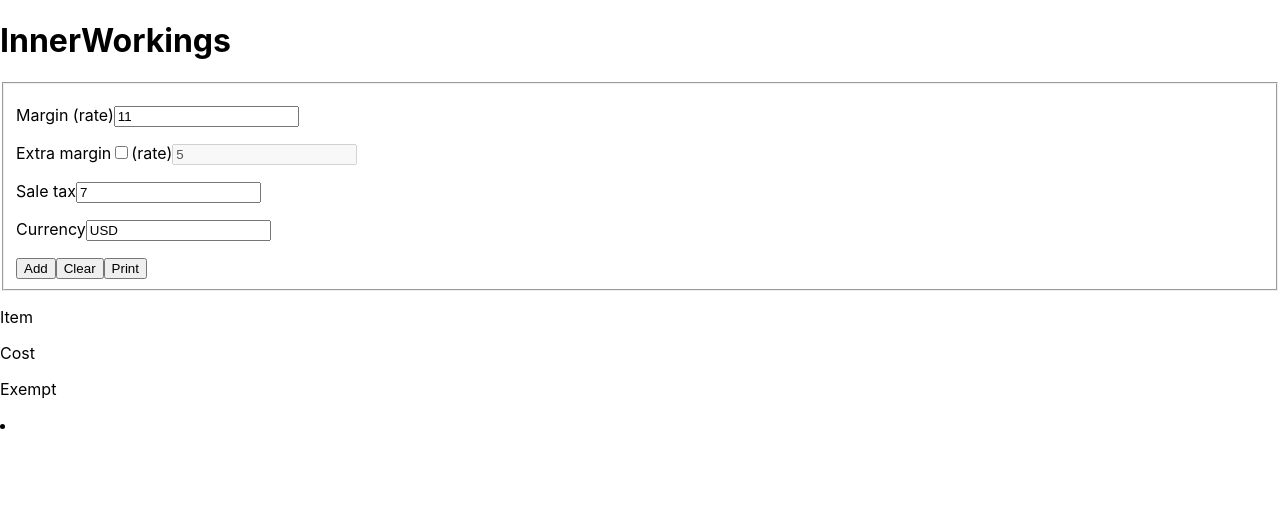
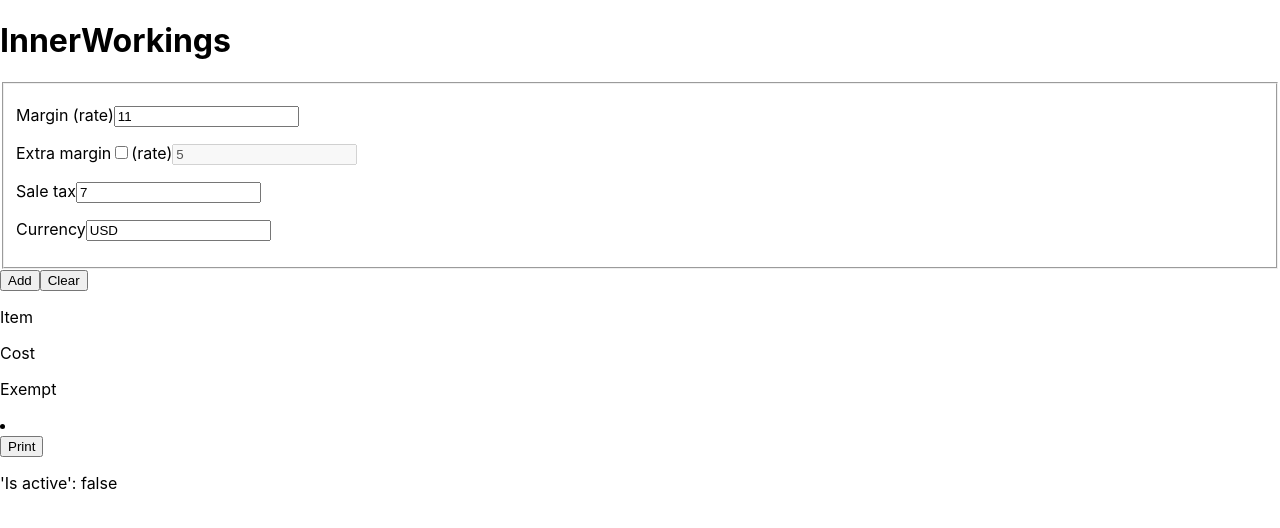
Before and after one commit to AnnaMarkelova/HH-Global-task, a React (Create React App) app in the folder my-app/: page / in a window 1280 px wide. Shown: the top 528 px of the page. Built offline with nearby package versions, Linux system fonts and the light colour scheme.

Commit message:
adds version with Context

```diff
--- a/my-app/src/components/app/app.tsx
+++ b/my-app/src/components/app/app.tsx
@@ -1,72 +1,36 @@
-import { nanoid } from 'nanoid';
 import React, { useState } from 'react';
 import { ItemType } from '../../types/item-type';
-import { UserSetting } from '../../types/user-setting-type';
+import { UserSetting, USER_SETTING_DEFAULT, } from '../../types/user-setting-type';
 import FormData from '../form-data/form-data';
-import ListOfItems from '../list-of-items/list-of-items';
-
-const itemTemplate: ItemType = {
-  id: '',
-  name: '',
-  cost: 0,
-  isExempt: false,
-}
+import ItemsList from '../list-of-items/list-of-items';
+import { ItemsContextProvider } from '../../contexts/items-context';
+import { UserSettingContextProvider } from '../../contexts/user-setting-context';
+import { PrintContextProvider } from '../../contexts/print-context';
+import FormPrint from '../form-print/form-print';
 
 const App: React.FunctionComponent = () => {
 
   const [printedItems, setPrintedItems] = useState('');
+  const [printedFormActive, setPrintedFormActive] = useState(false);
+  const [items, setItems] = useState<ItemType[]>([]);
+  const [userSetting, setUserSetting] = useState<UserSetting>(USER_SETTING_DEFAULT);
 
-  const [items, setItems] = useState<ItemType[]>([]);
+  const itemsStore = {
+    items,
+    setItems
+  }
 
-  const [userSetting, setUserSetting] = useState<UserSetting>({
-    isExtraMargin: false,
-    extraMargin: 5,
-    margin: 11,
-    saleTax: 7,
-    currency: 'USD'
-  });
+  const userSettingStore = {
+    userSetting,
+    setUserSetting,
+  }
 
-  const onFormDataChange = (formData: UserSetting) => setUserSetting(formData);
-  const onAddButtonClick = () => setItems([...items, { ...itemTemplate, id: nanoid() }]);
-  const onClearButtonClick = () => {
-    setPrintedItems('');
-    setItems([]);
-  };
-
-  const onDeleteButtonClick = (deletedItem: ItemType) => setItems(items.filter((item) => item.id !== deletedItem.id));
-  const onEditItem = (item: ItemType, editedItem: ItemType) => {
-    let objIndex = items.indexOf(item);
-    setItems([...items.slice(0, objIndex), editedItem, ...items.slice(objIndex + 1)]);
-  };
-
-  const onPrintButtonClick = () => printItems();
-
-  const printItems =() => {
-    let printedText = '';
-    let totalCost = 0;
-    items.forEach((item) => {
-      let costOfItem = calculateCostOfItem(item.cost, item.isExempt);
-      let margin = calculateMargin(item.cost);
-      printedText += `${item.name}: ${userSetting.currency} ${costOfItem}`;
-      totalCost += calculateTotalCost(costOfItem, margin)
-    });
-    printedText += `total: ${userSetting.currency} ${Number(totalCost).toFixed(2)}`
-    setPrintedItems(printedText);
-  };
-
-  const calculateTotalCost = (costOfItem: number, margin: number) => {
-    return 2 * Number(((costOfItem + margin) / 2).toFixed(2));
-  };
-  const calculateCostOfItem = (cost: number, IsExempt: boolean):number => {
-      let tax = IsExempt ? 0 : userSetting.saleTax;
-      return Number((cost + cost * tax / 100).toFixed(2));
-  };
-
-  const calculateMargin = (cost: number):number => {
-      let extraMargin = userSetting.isExtraMargin ? userSetting.extraMargin : 0;
-      return cost * (userSetting.margin + extraMargin) / 100;
-  };
-
+  const printedItemsStore = {
+    printedItems,
+    setPrintedItems,
+    printedFormActive,
+    setPrintedFormActive
+  }
 
   return (
     <>
@@ -74,24 +38,17 @@
       </header>
       <main>
         <h1>InnerWorkings</h1>
-        <FormData
-          userSetting={userSetting}
-          onFormDataChange={onFormDataChange}
-          onAddButtonClick={onAddButtonClick}
-          onClearButtonClick={onClearButtonClick}
-          onPrintButtonClick={onPrintButtonClick}
-        />
-        <ListOfItems
-          items={items}
-          onDeleteButtonClick={onDeleteButtonClick}
-          onEditItem={onEditItem}
-        />
-        <p>
-          {printedItems}
-        </p>
+        <ItemsContextProvider value={itemsStore}>
+          <UserSettingContextProvider value={userSettingStore}>
+            <PrintContextProvider value={printedItemsStore}>
+              <FormData />
+              <ItemsList />
+              <FormPrint />
+            </PrintContextProvider>
+          </UserSettingContextProvider>
+        </ItemsContextProvider>
       </main>
       <footer>
-
       </footer>
     </>
   );
--- a/my-app/src/components/form-data/form-data.tsx
+++ b/my-app/src/components/form-data/form-data.tsx
@@ -1,19 +1,23 @@
+import { UsePrintContext } from '../../contexts/print-context';
+import { UseUserSettingContext } from '../../contexts/user-setting-context';
 import { UserSetting } from "../../types/user-setting-type";
 
-type FormDataProps = {
-  userSetting: UserSetting;
-  onFormDataChange: (formData: UserSetting) => void;
-  onAddButtonClick: () => void;
-  onClearButtonClick: () => void;
-  onPrintButtonClick: () => void;
-}
+const FormData: React.FunctionComponent = () => {
 
-const FormData: React.FunctionComponent<FormDataProps> = ({ userSetting, onFormDataChange, onAddButtonClick, onClearButtonClick, onPrintButtonClick }) => {
+  const { userSetting, setUserSetting } = UseUserSettingContext();
+  const { printedFormActive, setPrintedFormActive } = UsePrintContext();
+
+  const onFormDataChange = (formData: UserSetting) => {
+    setUserSetting(formData);
+    if (printedFormActive) {
+      setPrintedFormActive(false);
+    }
+  }
 
   return (
     <fieldset>
       <p>
-        <label htmlFor="Margin">{'Margin (rate)'}</label>
+        <label htmlFor="Margin">Margin (rate)</label>
         <input
           id="Margin"
           type={'number'}
@@ -70,21 +74,6 @@
           }}
         />
       </p>
-      <button
-        onClick={() => onAddButtonClick()}
-      >
-        Add
-      </button>
-      <button
-        onClick={() => onClearButtonClick()}
-      >
-        Clear
-      </button>
-      <button
-        onClick={() => onPrintButtonClick()}
-      >
-        Print
-      </button>
     </fieldset>
   )
 }
--- /dev/null
+++ b/my-app/src/components/form-print/form-print.tsx
@@ -0,0 +1,36 @@
+import { UseItemsContext } from '../../contexts/items-context';
+import { UsePrintContext } from '../../contexts/print-context';
+import { UseUserSettingContext } from '../../contexts/user-setting-context';
+import { printItems } from '../../utils/print-utils';
+
+const FormPrint: React.FunctionComponent = () => {
+
+  const { items } = UseItemsContext();
+  const { userSetting } = UseUserSettingContext();
+  const { printedItems, setPrintedItems, printedFormActive, setPrintedFormActive } = UsePrintContext();
+
+  const onPrintButtonClick = () => {
+    const printedItems = printItems(items, userSetting)
+    setPrintedItems(printedItems);
+    setPrintedFormActive(true);
+  }
+
+  return (
+    <>
+      <button
+        onClick={() => onPrintButtonClick()}
+      >
+        Print
+      </button>
+      <p>
+        'Is active': {printedFormActive ? 'true' : 'false'}
+      </p>
+      <p>
+        {printedItems}
+      </p>
+    </>
+
+  )
+}
+
+export default FormPrint
--- a/my-app/src/components/item/item.tsx
+++ b/my-app/src/components/item/item.tsx
@@ -1,12 +1,38 @@
+import { UseItemsContext } from "../../contexts/items-context";
+import { UsePrintContext } from "../../contexts/print-context";
 import { ItemType } from "../../types/item-type";
 
 type ItemProps = {
   item: ItemType;
-  onDeleteButtonClick: (deletedItem: ItemType) => void;
-  onEditItem: (item: ItemType, editedItem: ItemType) => void;
 }
 
-const Item: React.FunctionComponent<ItemProps> = ({ item, onDeleteButtonClick, onEditItem }) => {
+const Item: React.FunctionComponent<ItemProps> = ({ item }) => {
+
+  const { items, setItems } = UseItemsContext();
+  const { printedFormActive, setPrintedFormActive } = UsePrintContext();
+
+  const onDeleteButtonClick = (deletedItem: ItemType) => {
+    setItems(items.filter((item) => item.id !== deletedItem.id));
+    disablePrintForm();
+  };
+
+  const onEditItem = (editedItem: ItemType) => {
+    const editedItemsList = items.map((item) => {
+      if (item.id === editedItem.id) {
+        return editedItem;
+      }
+      return item;
+     })
+
+    setItems(editedItemsList);
+    disablePrintForm();
+  };
+
+  const disablePrintForm = () => {
+    if (printedFormActive) {
+      setPrintedFormActive(false);
+    }
+  }
 
   return (
     <ul>
@@ -14,7 +40,7 @@
         value={item.name}
         onChange={(evt) => {
           const { value } = evt.target;
-          onEditItem(item, { ...item, name: value })
+          onEditItem({ ...item, name: value })
         }}
       />
       <input
@@ -22,7 +48,7 @@
         type={'number'}
         onChange={(evt) => {
           const { value } = evt.target;
-          onEditItem(item, { ...item, cost: Number(value) })
+          onEditItem({ ...item, cost: Number(value) })
         }}
       />
       <input
@@ -30,7 +56,7 @@
         checked={item.isExempt}
         onChange={(evt) => {
           const { checked } = evt.target;
-          onEditItem(item, { ...item, isExempt: checked })
+          onEditItem({ ...item, isExempt: checked })
         }}
       />
       <button
--- a/my-app/src/components/list-of-items/list-of-items.tsx
+++ b/my-app/src/components/list-of-items/list-of-items.tsx
@@ -1,16 +1,43 @@
-import { ItemType } from "../../types/item-type";
+import { nanoid } from 'nanoid';
+import { UseItemsContext } from "../../contexts/items-context";
+import { UsePrintContext } from "../../contexts/print-context";
+import { ITEM_DEFAULT } from '../../types/item-type';
 import Item from "../item/item";
 
-type ListOfItemsProps = {
-  items: ItemType[];
-  onDeleteButtonClick: (deletedItem: ItemType)=> void;
-  onEditItem: (item:ItemType, editedItem: ItemType)=> void;
-}
+const ItemsList: React.FunctionComponent = () => {
 
-const ListOfItems: React.FunctionComponent<ListOfItemsProps> = ({ items, onDeleteButtonClick, onEditItem }) => {
+  const { items, setItems } = UseItemsContext();
+  const { setPrintedItems, printedFormActive, setPrintedFormActive } = UsePrintContext();
+
+  const onAddButtonClick = () => {
+    setItems([...items, { ...ITEM_DEFAULT, id: nanoid() }]);
+    disablePrintForm();
+  };
+
+  const onClearButtonClick = () => {
+    setPrintedItems('');
+    setItems([]);
+    disablePrintForm();
+  };
+
+  const disablePrintForm = () => {
+    if (printedFormActive) {
+      setPrintedFormActive(false);
+    }
+  }
 
   return (
     <>
+      <button
+        onClick={() => onAddButtonClick()}
+      >
+        Add
+      </button>
+      <button
+        onClick={() => onClearButtonClick()}
+      >
+        Clear
+      </button>
       <div>
         <p>Item</p>
         <p>Cost</p>
@@ -20,12 +47,10 @@
         {items.map((item) => (
           <Item
             item={item}
-            onDeleteButtonClick={onDeleteButtonClick}
-            onEditItem={onEditItem}
           />))}
       </li>
     </>
   )
 }
 
-export default ListOfItems
+export default ItemsList
--- /dev/null
+++ b/my-app/src/contexts/items-context.ts
@@ -0,0 +1,15 @@
+import { createContext, useContext } from 'react'
+import { ItemType } from '../types/item-type';
+
+interface IItemsContext {
+  items: ItemType[]
+  setItems: (newValue: ItemType[]) => void
+}
+
+const ItemsContext = createContext<IItemsContext>({
+  items: [],
+  setItems: () => {},
+});
+
+export const UseItemsContext = () => useContext(ItemsContext)
+export const ItemsContextProvider = ItemsContext.Provider
--- /dev/null
+++ b/my-app/src/contexts/print-context.ts
@@ -0,0 +1,18 @@
+import { createContext, useContext } from 'react'
+
+interface IPrintContext {
+  printedItems: string
+  setPrintedItems: (newValue: string) => void
+  printedFormActive: boolean
+  setPrintedFormActive: (newValue: boolean) => void
+}
+
+const PrintContext = createContext<IPrintContext>({
+  printedItems: '',
+  setPrintedItems: () => {},
+  printedFormActive: false,
+  setPrintedFormActive: () => {}
+});
+
+export const UsePrintContext = () => useContext(PrintContext)
+export const PrintContextProvider = PrintContext.Provider
--- /dev/null
+++ b/my-app/src/contexts/user-setting-context.ts
@@ -0,0 +1,15 @@
+import { createContext, useContext } from 'react'
+import { UserSetting, USER_SETTING_DEFAULT } from '../types/user-setting-type';
+
+interface IUserSettingContext {
+  userSetting: UserSetting
+  setUserSetting: (newValue: UserSetting) => void
+}
+
+const UserSettingContext = createContext<IUserSettingContext>({
+  userSetting: USER_SETTING_DEFAULT,
+  setUserSetting: () => {},
+});
+
+export const UseUserSettingContext = () => useContext(UserSettingContext)
+export const UserSettingContextProvider = UserSettingContext.Provider
--- /dev/null
+++ b/my-app/src/utils/cost-utils.ts
@@ -0,0 +1,12 @@
+export const calculateTotalCost = (itemCost: number, margin: number) => {
+  return 2 * Number(((itemCost + margin) / 2).toFixed(2));
+};
+export const calculateItemCost = (cost: number, IsExempt: boolean, saleTax: number):number => {
+    let tax = IsExempt ? 0 : saleTax;
+    return Number((cost + cost * tax / 100).toFixed(2));
+};
+
+export const calculateMargin = (cost: number, margin: number, isExtraMargin: boolean, extraMargin: number):number => {
+    let extraMarginValue = isExtraMargin ? extraMargin : 0;
+    return cost * (margin + extraMarginValue) / 100;
+};
--- /dev/null
+++ b/my-app/src/utils/print-utils.ts
@@ -0,0 +1,16 @@
+import { ItemType } from "../types/item-type";
+import { UserSetting } from "../types/user-setting-type";
+import { calculateItemCost, calculateMargin, calculateTotalCost } from "./cost-utils";
+
+export const printItems =(items: ItemType[], userSetting: UserSetting) => {
+  let printedText = '';
+  let totalCost = 0;
+  items.forEach((item) => {
+    let itemCost = calculateItemCost(item.cost, item.isExempt, userSetting.saleTax);
+    let margin = calculateMargin(item.cost, userSetting.margin, userSetting.isExtraMargin, userSetting.extraMargin);
+    printedText += `${item.name}: ${userSetting.currency} ${itemCost}`;
+    totalCost += calculateTotalCost(itemCost, margin)
+  });
+  printedText += `total: ${userSetting.currency} ${Number(totalCost).toFixed(2)}`
+  return printedText;
+};
```
Also changed, not shown: my-app/src/types/item-type.ts (+7 -0 lines), my-app/src/types/user-setting-type.ts (+8 -0 lines).
